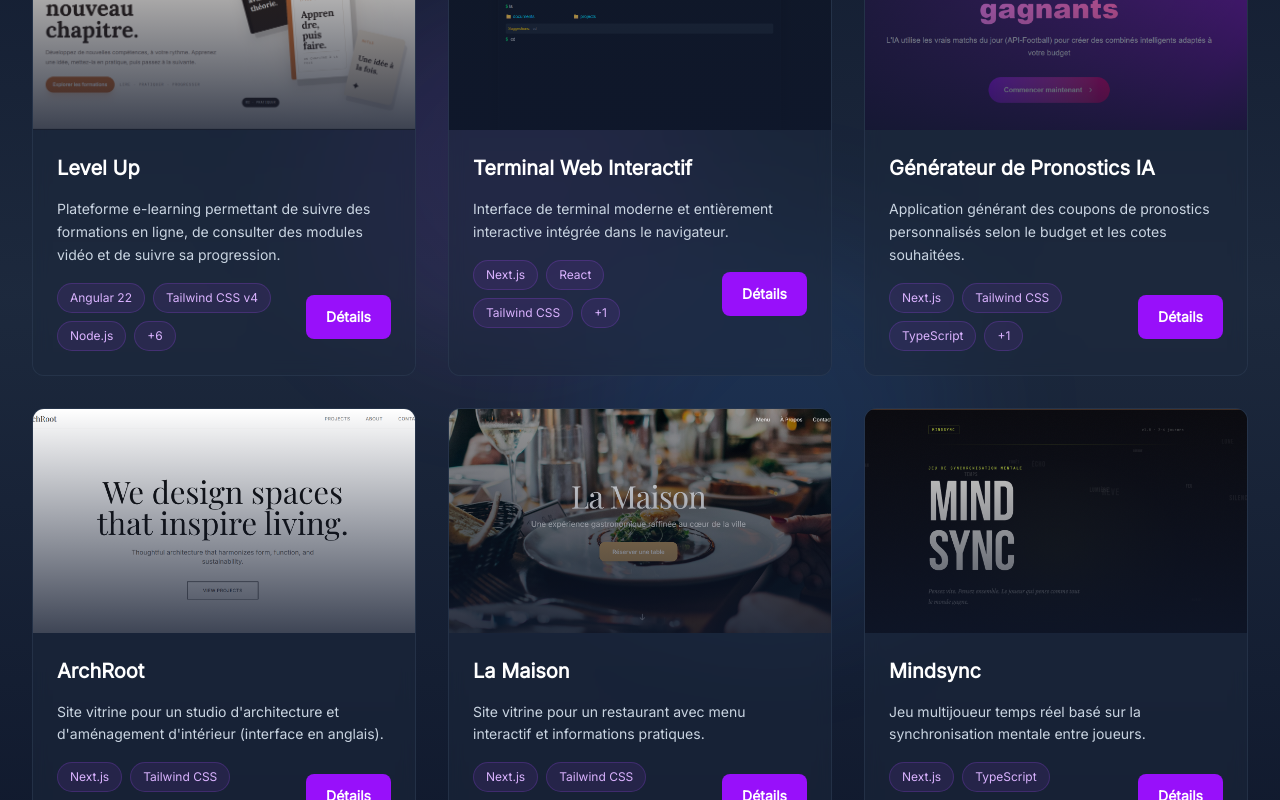
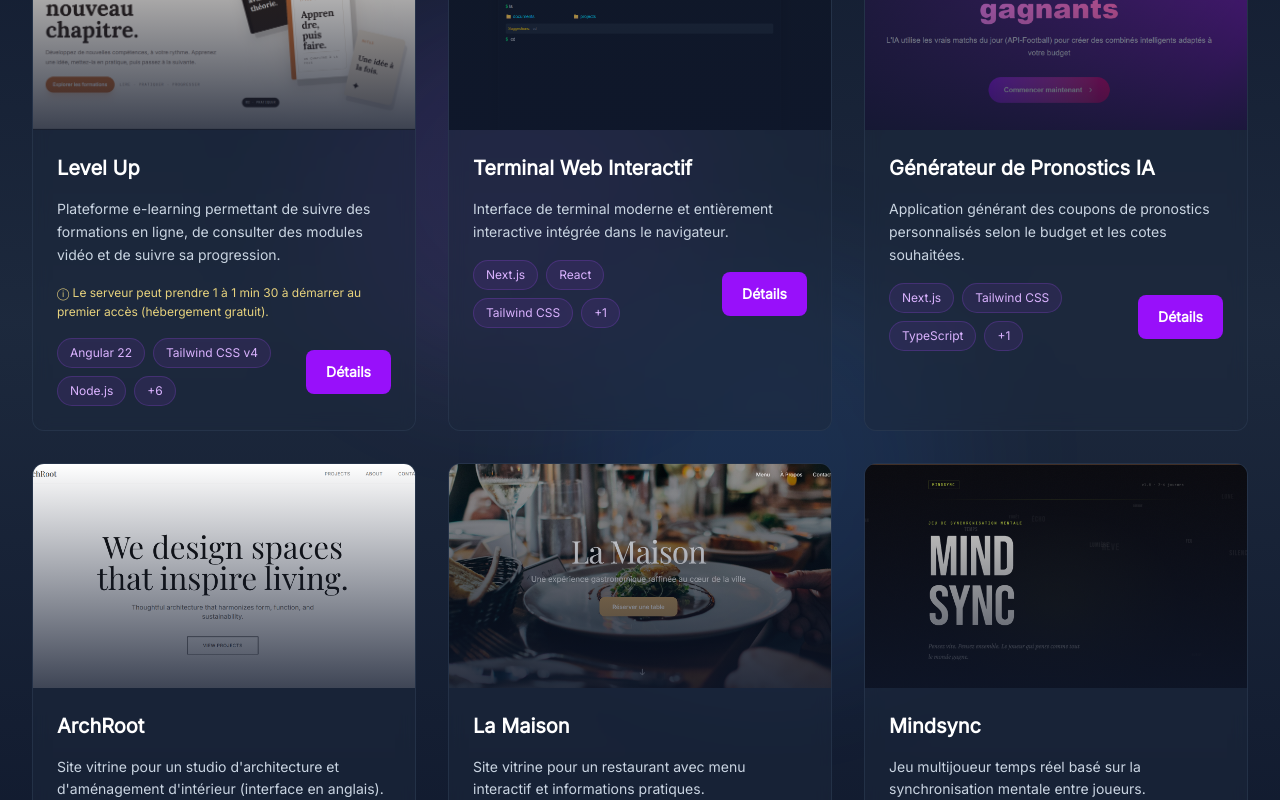
Before and after one commit to odounlami/mon-portfolio-v2, a Next.js app: page / in a window 1280 px wide. Shown: the part 3480-4280 px from the top of the page. Built offline with nearby package versions, Linux system fonts and the light colour scheme.

Commit message:
Polish Level Up project title and loading notice

```diff
--- a/src/app/projets/projets.tsx
+++ b/src/app/projets/projets.tsx
@@ -125,6 +125,11 @@ function ProjectCard({ project }: { project: Project }) {
           {project.title}
         </h3>
         <p className="text-slate-300 text-sm leading-relaxed">{project.description}</p>
+        {project.loadingNotice && (
+          <p className="text-amber-200/90 text-xs leading-relaxed" role="note">
+            ⓘ Le serveur peut prendre 1 à 1 min 30 à démarrer au premier accès (hébergement gratuit).
+          </p>
+        )}
 
         {/* Techs + Détails button */}
         <div className="flex flex-col sm:flex-row sm:items-center gap-3 sm:gap-3">
```
